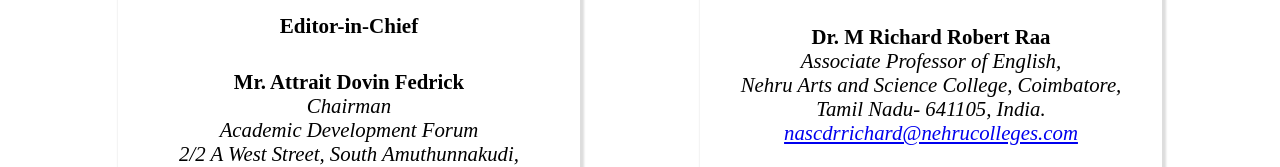
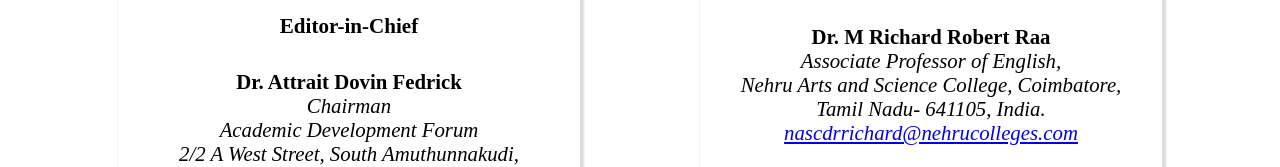
Before and after one commit to lexiontechsolution/journal_website, a React (Create React App) app: page /editorial in a window 1280 px wide. Shown: the part 442-609 px from the top of the page. Built offline with nearby package versions, Linux system fonts and the light colour scheme.

Commit message:
Change title from Mr. to Dr. for editor

```diff
--- a/src/Pages/Editorial/Editorial.js
+++ b/src/Pages/Editorial/Editorial.js
@@ -44,7 +44,7 @@
               <h3>Editor-in-Chief</h3>
               <p>
                 <span style={{ fontWeight: "bold", fontStyle: "normal" }}>
-                  Mr. Attrait Dovin Fedrick
+                  Dr. Attrait Dovin Fedrick
                 </span>
                 <br></br>
                 Chairman<br></br>Academic Development Forum<br></br>2/2 A West
```
